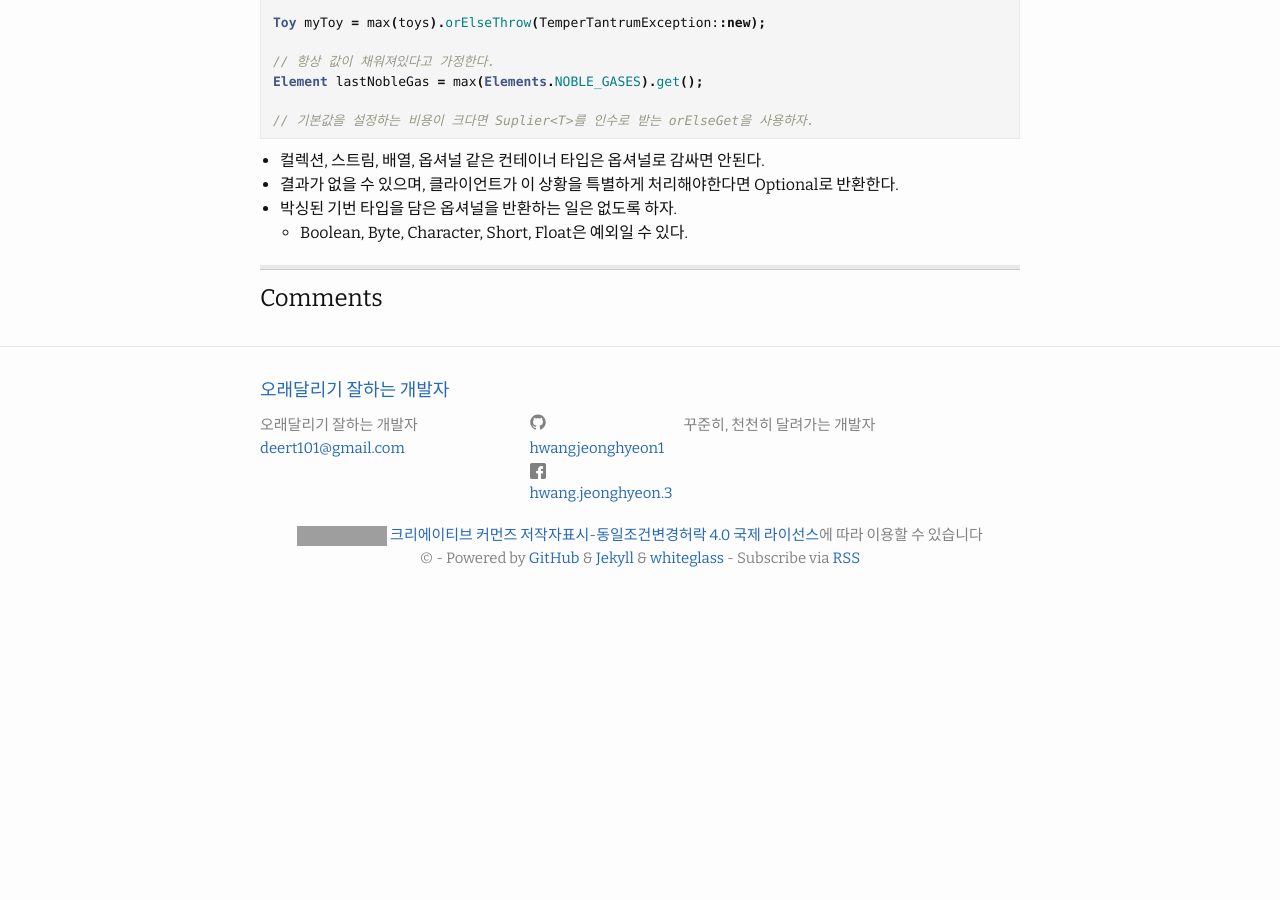
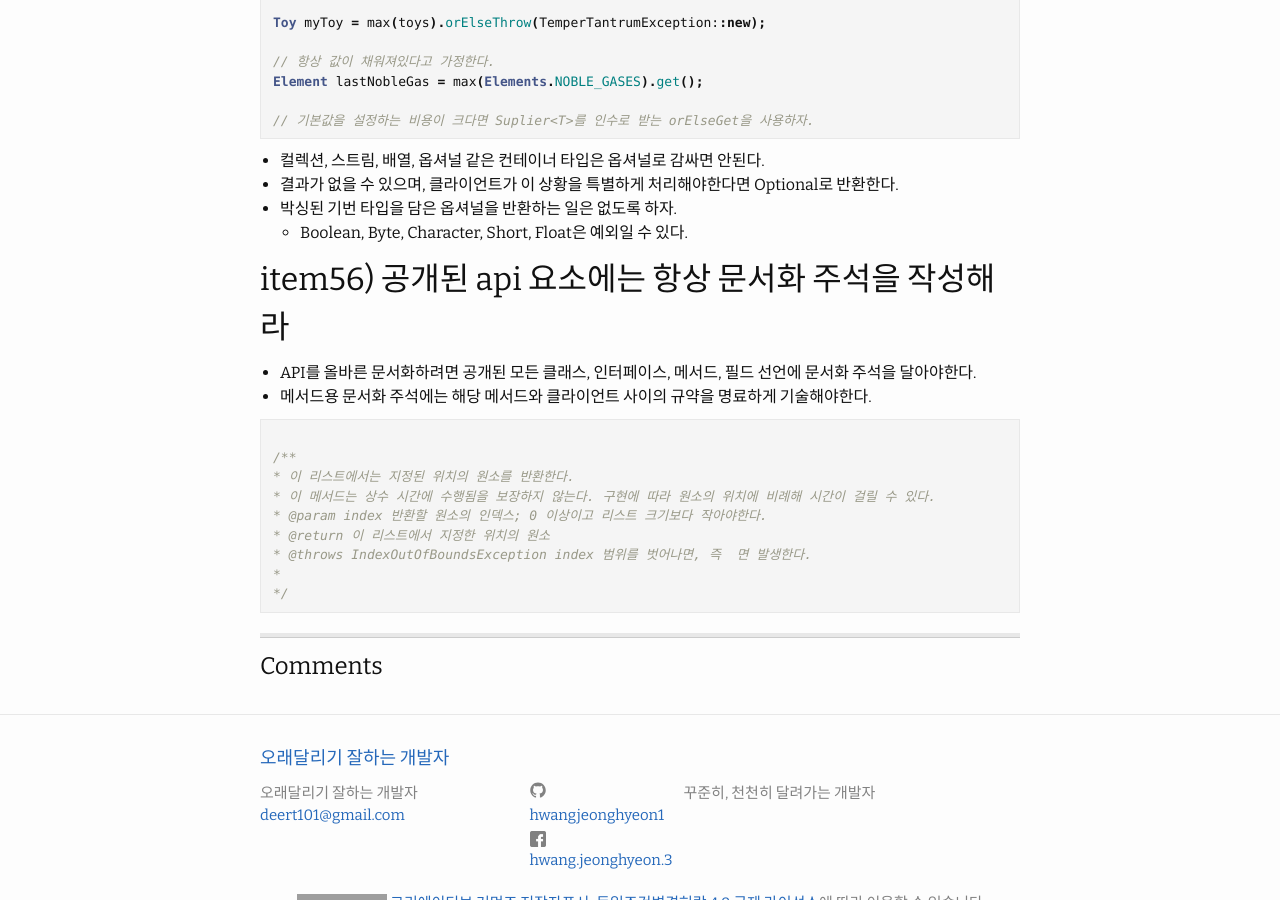
Before and after one commit to HWANGJEONGHYEON1/HWANGJEONGHYEON1.github.io, a Jekyll site: the page built from _posts/2022-06-14-effectivc_java6.md, in a window 1280 px wide and 900 px high, scrolled down 4118 px. Built offline with Jekyll 4.4.1, drawn with Linux system fonts in a browser that asks for light colours; comment, search, counter and statistics services are not loaded; before the commit the page ends 4717 px from its top, so only the background shows below that; grey boxes are pictures that could not be loaded.

````diff
--- a/_posts/2022-06-14-effectivc_java6.md
+++ b/_posts/2022-06-14-effectivc_java6.md
@@ -215,3 +215,19 @@ Element lastNobleGas = max(Elements.NOBLE_GASES).get();
 - 결과가 없을 수 있으며, 클라이언트가 이 상황을 특별하게 처리해야한다면 Optional<T>로 반환한다.
 - 박싱된 기번 타입을 담은 옵셔널을 반환하는 일은 없도록 하자.
     - Boolean, Byte, Character, Short, Float은 예외일 수 있다.
+
+## item56) 공개된 api 요소에는 항상 문서화 주석을 작성해라
+- API를 올바른 문서화하려면 공개된 모든 클래스, 인터페이스, 메서드, 필드 선언에 문서화 주석을 달아야한다.
+- 메서드용 문서화 주석에는 해당 메서드와 클라이언트 사이의 규약을 명료하게 기술해야한다.
+
+```java
+
+/**
+* 이 리스트에서는 지정된 위치의 원소를 반환한다.
+* 이 메서드는 상수 시간에 수행됨을 보장하지 않는다. 구현에 따라 원소의 위치에 비례해 시간이 걸릴 수 있다.
+* @param index 반환할 원소의 인덱스; 0 이상이고 리스트 크기보다 작아야한다.
+* @return 이 리스트에서 지정한 위치의 원소
+* @throws IndexOutOfBoundsException index 범위를 벗어나면, 즉 {{@code index < 0 || this.size()}} 면 발생한다.
+*
+*/
+```
````
Also changed, not shown: _posts/2022-06-23-effectivc_java7.md (added, +18 -0 lines).
